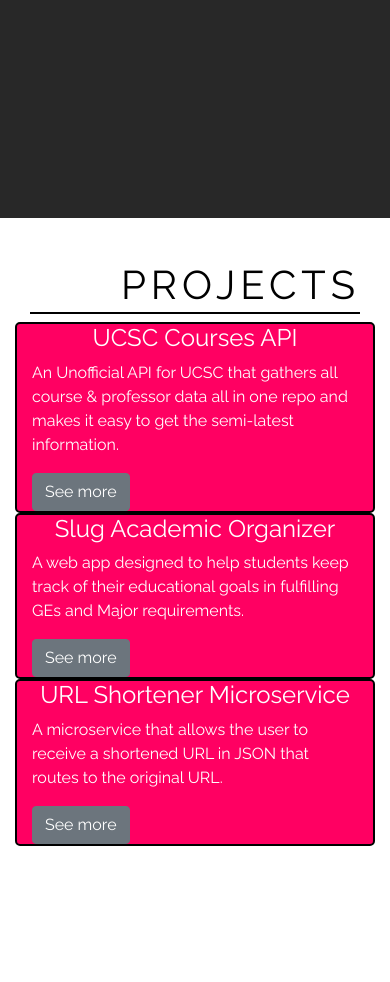
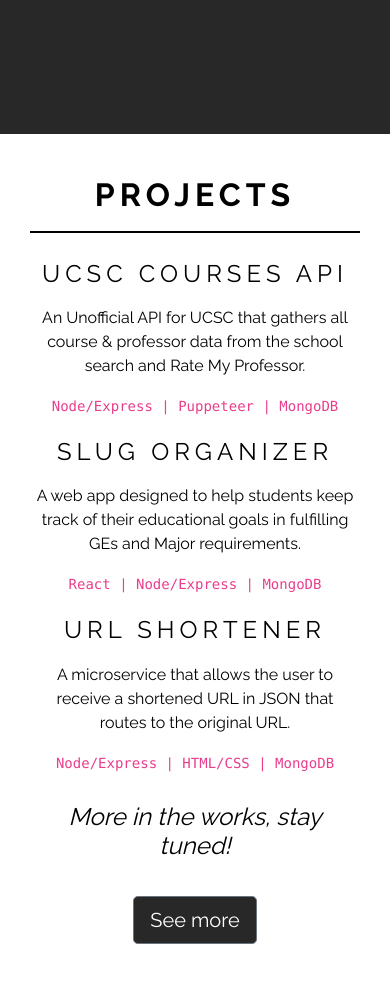
Before and after one commit to anthonydevelops/Portfolio, a React (Create React App) app: page / in a window 390 px wide. Shown: the part 2820-3802 px from the top of the page. Built offline with nearby package versions, Linux system fonts and the light colour scheme.

Commit message:
Finished initial portfolio

```diff
--- a/src/App.css
+++ b/src/App.css
@@ -45,7 +45,12 @@
   }
 
   .software {
-    height: 150vh;
+    height: 140vh;
+    overflow: hidden;
+  }
+
+  .projects {
+    height: 120vh;
     overflow: hidden;
   }
 }
--- a/src/App.js
+++ b/src/App.js
@@ -17,17 +17,17 @@
             <Landing />
           </Container>
         </div>
-        <div className="container-fluid about no-gutters">
+        <div id="about" className="container-fluid about no-gutters">
           <Container>
             <About />
           </Container>
         </div>
-        <div className="container-fluid software no-gutters">
+        <div id="software" className="container-fluid software no-gutters">
           <Container>
             <Software />
           </Container>
         </div>
-        <div className="container-fluid projects no-gutters">
+        <div id="projects" className="container-fluid projects no-gutters">
           <Container>
             <Projects />
           </Container>
--- a/src/components/About.js
+++ b/src/components/About.js
@@ -4,7 +4,7 @@
 export default class About extends React.Component {
   render() {
     return (
-      <div className="row about-content no-gutters" id="about">
+      <div className="row about-content no-gutters">
         <div className="col-12 col-lg-4 photo">
           <img
             id="myPhoto"
--- a/src/components/Projects.js
+++ b/src/components/Projects.js
@@ -7,35 +7,63 @@
     return (
       <div className="pro-content">
         <div>
-          <h1 id="project">Projects</h1>
+          <h1 id="pro-header">Projects</h1>
         </div>
-        <Row>
-          <Col xs="12" md="6" className="myprojects">
-            <h4 style={{ textAlign: "center" }}>UCSC Courses API</h4>
+        <Row className="project-row">
+          <Col xs="12" md="4" className="myprojects">
+            <h4 className="pro-titles" style={{ textAlign: "center" }}>
+              UCSC Courses API
+            </h4>
             <p>
               An Unofficial API for UCSC that gathers all course & professor
-              data all in one repo and makes it easy to get the semi-latest
-              information.
+              data from the school search and Rate My Professor.
             </p>
-            <Button>See more</Button>
+            <div>
+              <code>Node/Express | Puppeteer | MongoDB</code>
+            </div>
           </Col>
-          <Col xs="12" md="6" className="myprojects">
-            <h4 style={{ textAlign: "center" }}>Slug Academic Organizer</h4>
+          <Col xs="12" md="4" className="myprojects">
+            <h4 className="pro-titles" style={{ textAlign: "center" }}>
+              Slug Organizer
+            </h4>
             <p>
               A web app designed to help students keep track of their
               educational goals in fulfilling GEs and Major requirements.
             </p>
-            <Button>See more</Button>
+            <div>
+              <code>React | Node/Express | MongoDB</code>
+            </div>
           </Col>
-          <Col xs="12" md="6" className="myprojects">
-            <h4 style={{ textAlign: "center" }}>URL Shortener Microservice</h4>
+          <Col xs="12" md="4" className="myprojects">
+            <h4 className="pro-titles" style={{ textAlign: "center" }}>
+              URL Shortener
+            </h4>
             <p>
               A microservice that allows the user to receive a shortened URL in
               JSON that routes to the original URL.
             </p>
-            <Button>See more</Button>
+            <div>
+              <code>Node/Express | HTML/CSS | MongoDB</code>
+            </div>
           </Col>
-          <Col md="12" className="text-center" />
+          <Col
+            xs="12"
+            className="myprojects"
+            style={{ marginTop: "5%", fontStyle: "italic" }}
+          >
+            <h4>More in the works, stay tuned!</h4>
+          </Col>
+          <Col className="pro-button">
+            <Button
+              href="https://github.com/anthonydevelops"
+              target="_blank"
+              rel="noopener noreferrer"
+              size="lg"
+              style={{ backgroundColor: "#282828" }}
+            >
+              See more
+            </Button>
+          </Col>
         </Row>
       </div>
     );
--- a/src/components/Software.js
+++ b/src/components/Software.js
@@ -7,7 +7,7 @@
     return (
       <div className="edu-content">
         <div>
-          <h1 id="software">Software</h1>
+          <h1 id="soft-title">Software</h1>
         </div>
         <Row className="text-center tech">
           <Col className="lang no-gutters" xs="12" md="6">
--- a/src/styles/Landing.css
+++ b/src/styles/Landing.css
@@ -33,7 +33,7 @@
 }
 
 .landing-link:hover {
-  color: #99f2c8;
+  color: cyan;
 }
 
 .brand-icons {
--- a/src/styles/Projects.css
+++ b/src/styles/Projects.css
@@ -1,4 +1,4 @@
-#project {
+#pro-header {
   text-align: right;
   font-size: 2.5rem;
   letter-spacing: 5px;
@@ -8,8 +8,38 @@
 }
 
 .myprojects {
-  color: white;
-  border: 2px solid black;
-  border-radius: 5px;
-  background-color: rgb(255, 0, 98);
+  color: black;
+  background-color: transparent;
+  padding: 0 20px !important;
+  margin: 10px auto;
+  text-align: center;
 }
+
+.pro-titles {
+  text-transform: uppercase;
+  letter-spacing: 5px;
+  font-size: 1.5em;
+  padding-bottom: 3%;
+}
+
+.project-row {
+  margin-top: 5%;
+}
+
+.pro-button {
+  text-align: center;
+  padding-top: 5%;
+}
+
+@media (max-width: 575.98px) {
+  #pro-header {
+    padding-bottom: 5%;
+    font-size: 2em;
+    text-align: center;
+    font-weight: bold;
+  }
+
+  .myprojects {
+    text-align: center;
+  }
+}
--- a/src/styles/Software.css
+++ b/src/styles/Software.css
@@ -6,7 +6,7 @@
   padding: 5%;
 }
 
-#software {
+#soft-title {
   text-align: left;
   font-size: 2.5rem;
   letter-spacing: 5px;
@@ -16,7 +16,7 @@
 }
 
 @media (max-width: 575.98px) {
-  #software {
+  #soft-title {
     padding-bottom: 5%;
     font-size: 2em;
     text-align: center;
```
